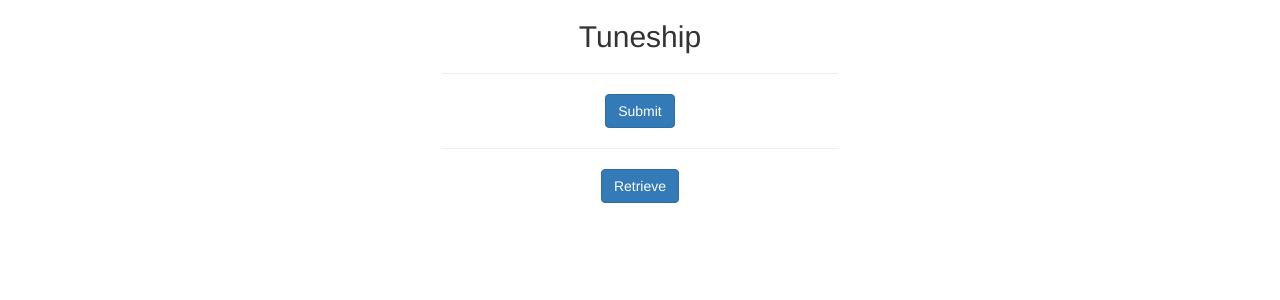
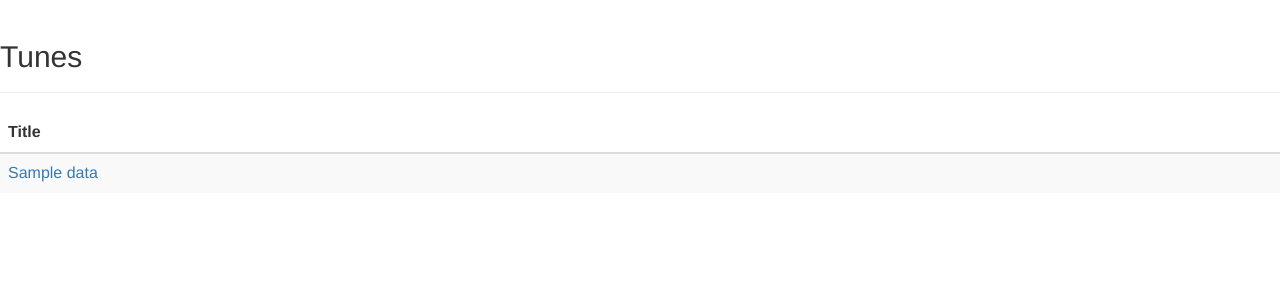
Before and after one commit to noshp/tuneship, a Flask app: page / in a window 1280 px wide. Shown: the top 300 px of the page. Run offline with Flask 2, Linux system fonts and the light colour scheme; tables that the repository leaves empty hold one stand-in row (Sample ...); some libraries are stand-ins or nearby versions.

Commit message:
refactoring a lot of stuff

```diff
--- a/tuneship/models.py
+++ b/tuneship/models.py
@@ -13,6 +13,6 @@ class Data(db.Model):
 class TunesData(db.Model):
     id = db.Column(db.Integer, primary_key = True)
     title = db.Column(db.String(128), index=True, unique=False)
-    thumb_url = db.Column(db.String(128), index=True, unique=False)
-    media_url = db.Column(db.String(256), index=True, unique=True)
-    iframe_string = db.Column(db.String(256), index=True, unique=True)
+    thumb_url = db.Column(db.String(128), unique=False)
+    media_url = db.Column(db.String(256), unique=True)
+    iframe_string = db.Column(db.String(256), unique=True)
--- a/tuneship/templates/index.html
+++ b/tuneship/templates/index.html
@@ -1,36 +1,22 @@
-{% extends "base.html" %} {% import 'macros.html' as macros %}
+{% extends "base.html" %}
 {% block content %}
-
-<div class="col-md-4 col-md-offset-4">
-
-      <div align="center">
-        <h2>Tuneship</h2>
-      </div>
-
-<hr>
-
-<form method="post" action="/index"  id="db_post" name="db_post">
-
-    {{ form1.hidden_tag() }}
-
-    {{ macros.render_field(form1.dbNotes, placeholder='Enter text to submit to the DB', type='dbNotes', label_visible=false) }}
-
-    <div align="center"><button type="submit" class="btn btn-primary">Submit</button></p></div>
-
-</form>
-
-<hr>
-
-<form method="post" action="/index"  id="db_post" name="db_view">
-
-    {{ form2.hidden_tag() }}
-
-    {{ macros.render_field(form2.numRetrieve, placeholder='Retrieve last N DB entries (enter 1-9)', type='numRetrieve', label_visible=false) }}
-
-    <div align="center"><button type="submit" class="btn btn-primary">Retrieve</button></p></div>
-
-</form>
-
+<div>
+    <div class="page-header">
+        <h2>Tunes</h2>
+    </div>
+    <table class="table table-striped" id="owned_stock_table">
+        <thead>
+            <tr>
+                <th>Title</th>
+            </tr>
+        </thead>
+        <tbody>
+            {% for tunes in all_tunes %}
+            <tr>
+                <td><a href="{{ tunes.media_url }}" target="_blank">{{ tunes.title }}</a></td>
+            </tr>
+            {% endfor %}
+        </tbody>
+    </table>
 </div>
-
 {% endblock %}
--- a/tuneship/templates/results.html
+++ b/tuneship/templates/results.html
@@ -23,7 +23,7 @@
 <hr>
 
 <div align="center"
-    <p><a href="/"><button type="submit" class="btn btn-primary">Return home</button></p></a>
+    <p><a href="/enterdb"><button type="submit" class="btn btn-primary">Return home</button></p></a>
 </div>
 
 
--- a/tuneship/templates/thanks.html
+++ b/tuneship/templates/thanks.html
@@ -16,7 +16,7 @@
 <hr>
 
 <div align="center"
-    <p><a href="/"><button type="submit" class="btn btn-primary">Return home</button></p></a>
+    <p><a href="/enterdb"><button type="submit" class="btn btn-primary">Return home</button></p></a>
 </div>
 
 
--- a/tuneship/views.py
+++ b/tuneship/views.py
@@ -1,11 +1,10 @@
 from flask import render_template, request
 from . import app, db
-from tuneship.models import Data
+from tuneship.models import Data, TunesData
 from tuneship.forms import EnterDBInfo, RetrieveDBInfo
 
-@app.route('/', methods=['GET', 'POST'])
-@app.route('/index', methods=['GET', 'POST'])
-def index():
+@app.route('/enterdb', methods=['GET', 'POST'])
+def enterdb():
     form1 = EnterDBInfo(request.form)
     form2 = RetrieveDBInfo(request.form)
 
@@ -30,8 +29,9 @@ def index():
             db.session.rollback()
         return render_template('results.html', results=query_db, num_return=num_return)
 
-    return render_template('index.html', form1=form1, form2=form2)
+    return render_template('enterdb.html', form1=form1, form2=form2)
 
-@app.route('/list')
-def list():
-    return render_template('playlist.html')
+@app.route('/')
+def index():
+    tunes = TunesData.query.all()
+    return render_template('index.html', all_tunes = tunes)
```
Also changed, not shown: other parts of tuneship/templates/results.html (+1 -1 lines), migrations/versions/fa82dacc1f83_.py (added, +36 -0 lines), tuneship/templates/enterdb.html (added, +36 -0 lines), tuneship/templates/playlist.html (deleted, +0 -7 lines).
